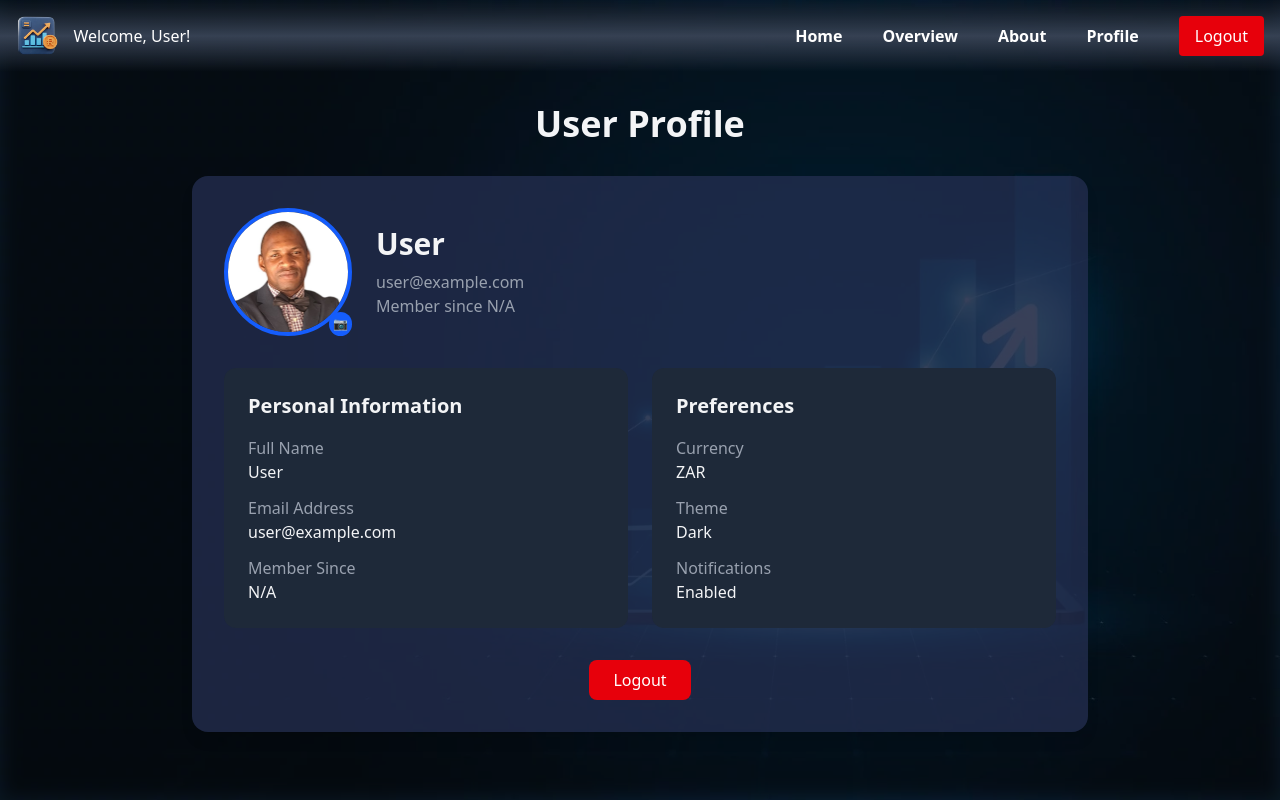
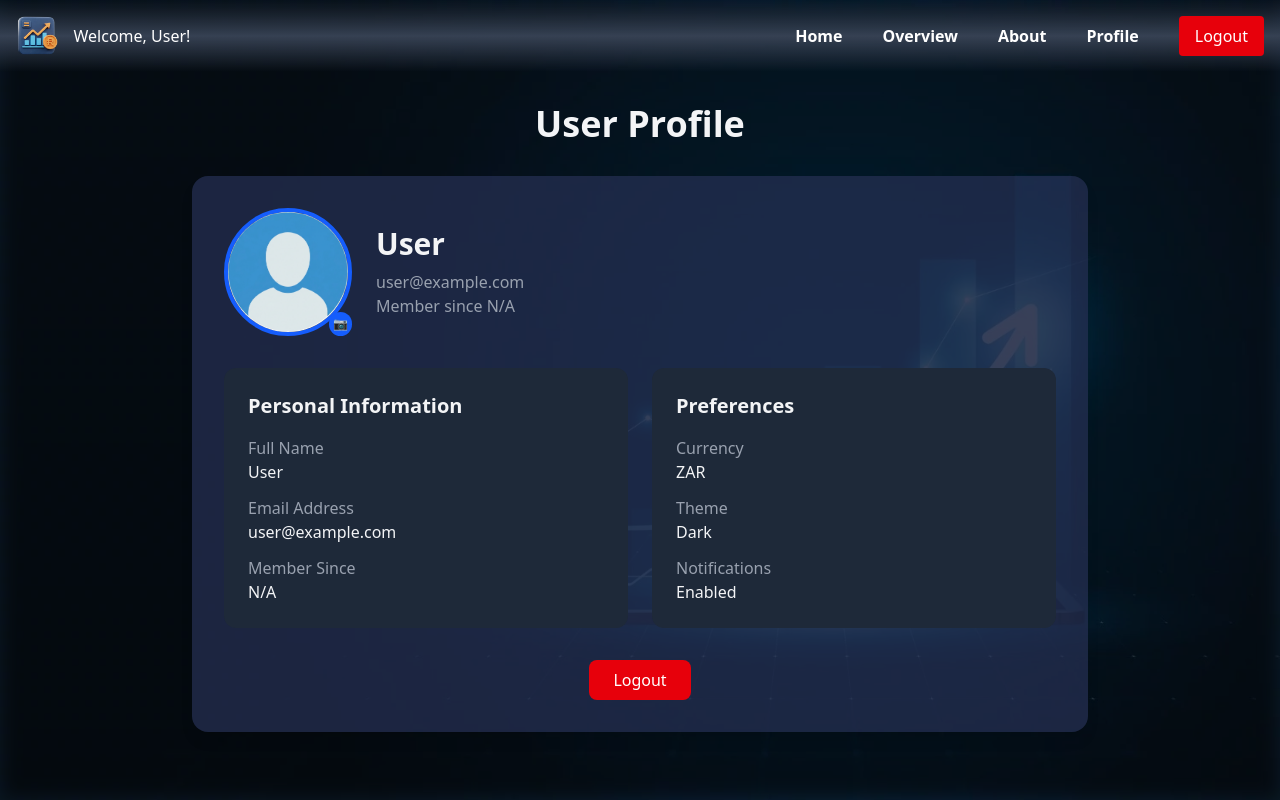
Before and after one commit to thabie05/My_Capstone, a React (Vite) app in the folder Finance_App/: page /user in a window 1280 px wide. Shown: the top 800 px of the page. Built offline with nearby package versions, Linux system fonts and the light colour scheme; no server answers; the database is empty; sample sign-in values are in the browser's storage.

Commit message:
Refactor code structure for improved readability and maintainability

```diff
--- a/Finance_App/src/components/User.jsx
+++ b/Finance_App/src/components/User.jsx
@@ -100,7 +100,7 @@ const User = () => {
             {/* Profile Picture with upload */}
             <div className="relative">
               <img
-                src={user.photoURL || "/developer.jpg"}
+                src={user.photoURL || "/developer.png"}
                 alt="User avatar"
                 className="w-32 h-32 rounded-full border-4 border-blue-600 object-cover"
               />
```
Also changed, not shown: Finance_App/public/developer.jpg (deleted), Finance_App/public/developer.png (added).
